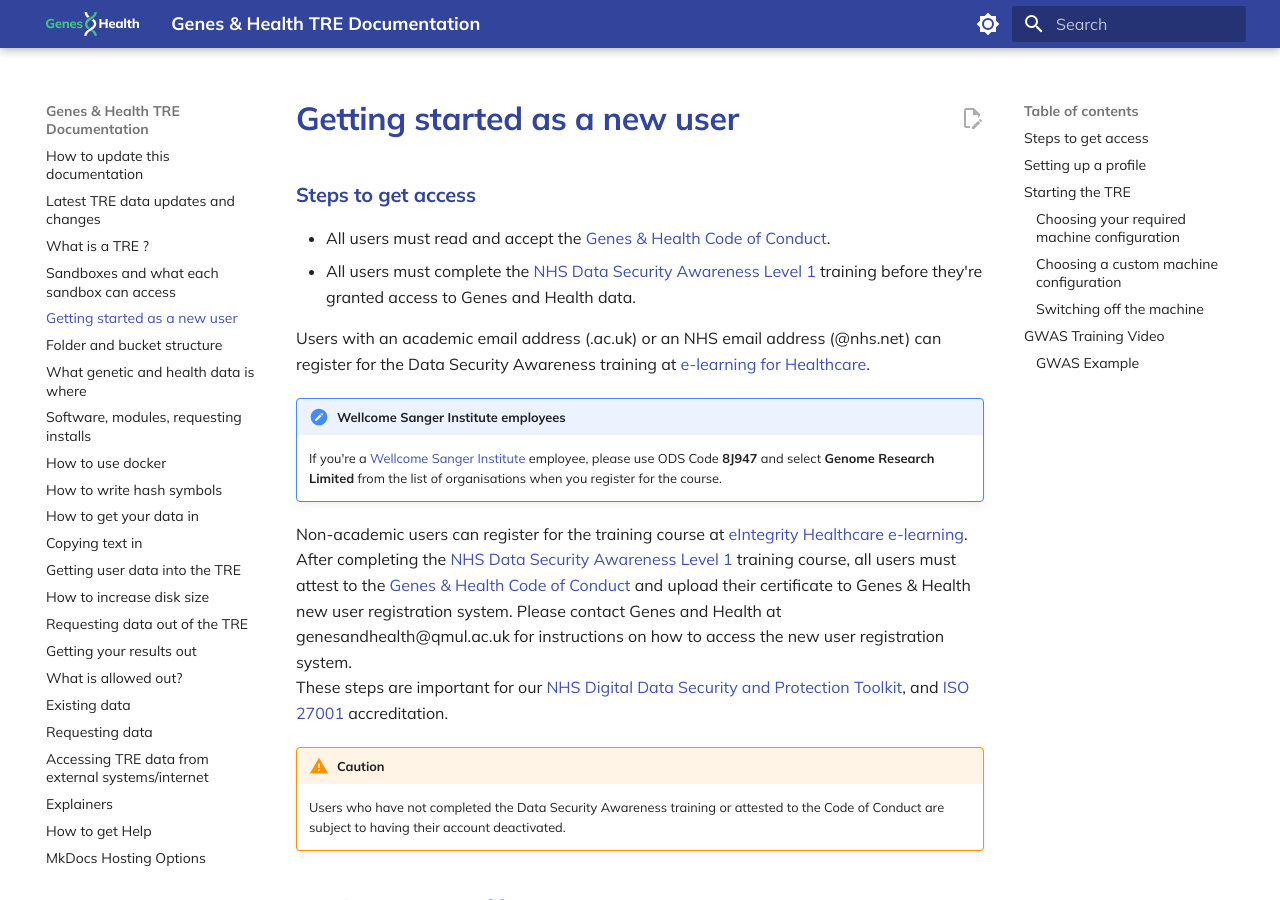
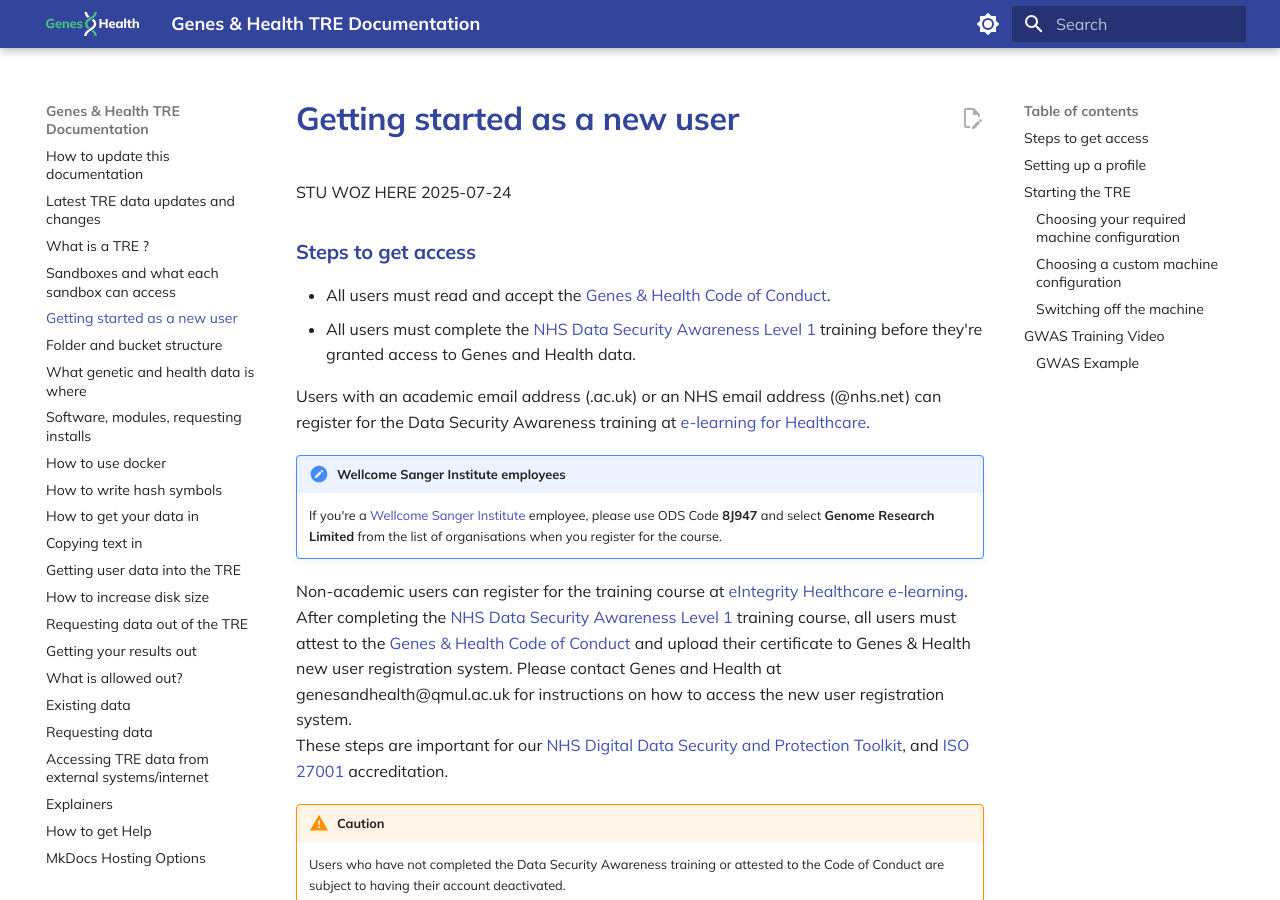
Before and after one commit to genes-and-health/TRE-documentation-v3, an MkDocs documentation site: the page built from docs/getting-started-as-a-new-user.md, in a window 1280 px wide and 900 px high. Built offline with MkDocs 1.6.1 and Material for MkDocs 9.7.7, drawn with Linux system fonts in a browser that asks for light colours; comment, search, counter and statistics services are not loaded.

Commit message:
Update getting-started-as-a-new-user.md

```diff
--- a/docs/getting-started-as-a-new-user.md
+++ b/docs/getting-started-as-a-new-user.md
@@ -1,4 +1,6 @@
 # **Getting started as a new user**
+
+STU WOZ HERE 2025-07-24
 
 ### Steps to get access
 
```
